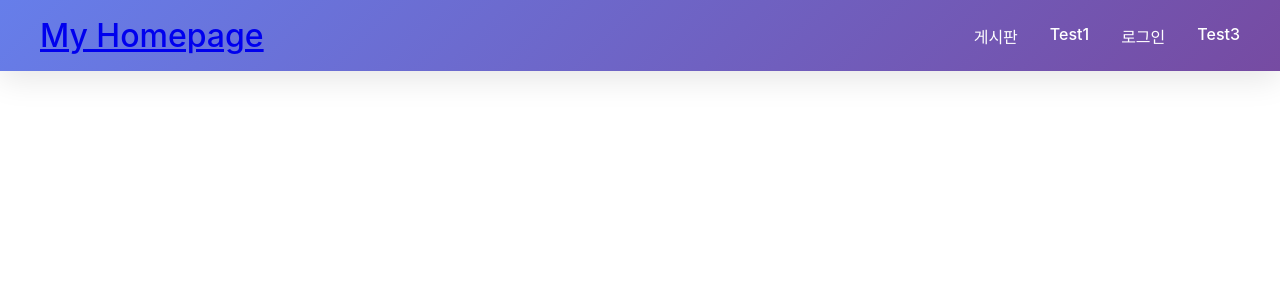
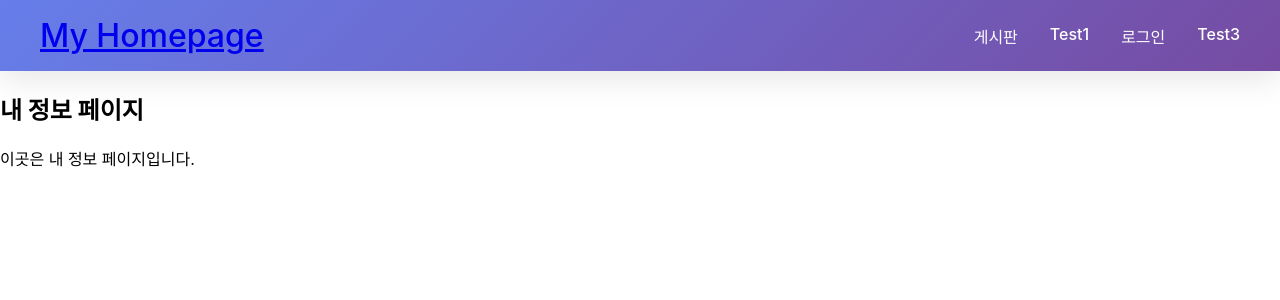
Before and after one commit to GuminK/board-app, a React (Create React App) app in the folder frontend/: page /myinfo in a window 1280 px wide. Shown: the top 300 px of the page. Built offline with nearby package versions, Linux system fonts and the light colour scheme; no server answers.

Commit message:
feat: 2026-01-31 myInfoPage.js 추가 (내 정보 페이지) 이름, 역할 표시

```diff
--- a/frontend/src/App.js
+++ b/frontend/src/App.js
@@ -11,6 +11,7 @@ import BoardCreate from './pages/board/BoardCreate.js';
 import BoardUpdate from './pages/board/BoardUpdate.js';
 import Login from './pages/login/Login.js';
 import Register from './pages/login/Register.js';
+import MyInfoPage from './pages/login/MyInfoPage.js';
 
 
 function App() {
@@ -28,6 +29,7 @@ function App() {
           <Route path="/board/update/:id" element={<BoardUpdate />}></Route>
           <Route path="/login" element={<Login />}></Route>
           <Route path="/register" element={<Register />}></Route>
+          <Route path="/myinfo" element={<MyInfoPage />}></Route>
         </Routes>
         {/* <Footer /> */}
       </BrowserRouter>
--- a/frontend/src/api/authApi.js
+++ b/frontend/src/api/authApi.js
@@ -1,7 +1,7 @@
 import instance from './axiosInstance';
 
 export const fetchMe = () => {
-    return instance.get('/me');
+    return instance.get('/myInfo');
 }
 
 export const apiLogout = () => {
--- a/frontend/src/components/layout/Header.js
+++ b/frontend/src/components/layout/Header.js
@@ -34,6 +34,7 @@ const Header = () => {
                         {/* ✅ 로딩 끝났고, me 없을 때만 로그인 버튼 보여줌 */}
                         {!loading && !me && <li><Link to="/login">로그인</Link></li>}
                         {!loading && me && <li><button type="button" onClick={handleLogout} disabled={isLogout}>로그아웃</button></li>}
+                        {!loading && me && <li><Link to="/myinfo">내정보</Link></li>}
                         <li><Link to="/contact">Test3</Link></li>
                     </ul>
                 </nav>
--- /dev/null
+++ b/frontend/src/pages/login/MyInfoPage.js
@@ -0,0 +1,16 @@
+import { useAuth } from '../../context/AuthContext';
+
+export default function MyInfoPage() {
+
+    const {me, loading} = useAuth();
+
+
+
+    return <div>
+        <h2>내 정보 페이지</h2>
+        <p>이곳은 내 정보 페이지입니다.</p>
+        {me && <p>로그인된 사용자 이름: {me.memberName}</p>}
+        {me && <p>역할: {(me.roles.includes("ROLE_USER"))? "일반 유저" : "관리자"}</p>}
+
+    </div>;
+}
```
Also changed, not shown: 1 other file (tests, documents, lock files or other folders).
